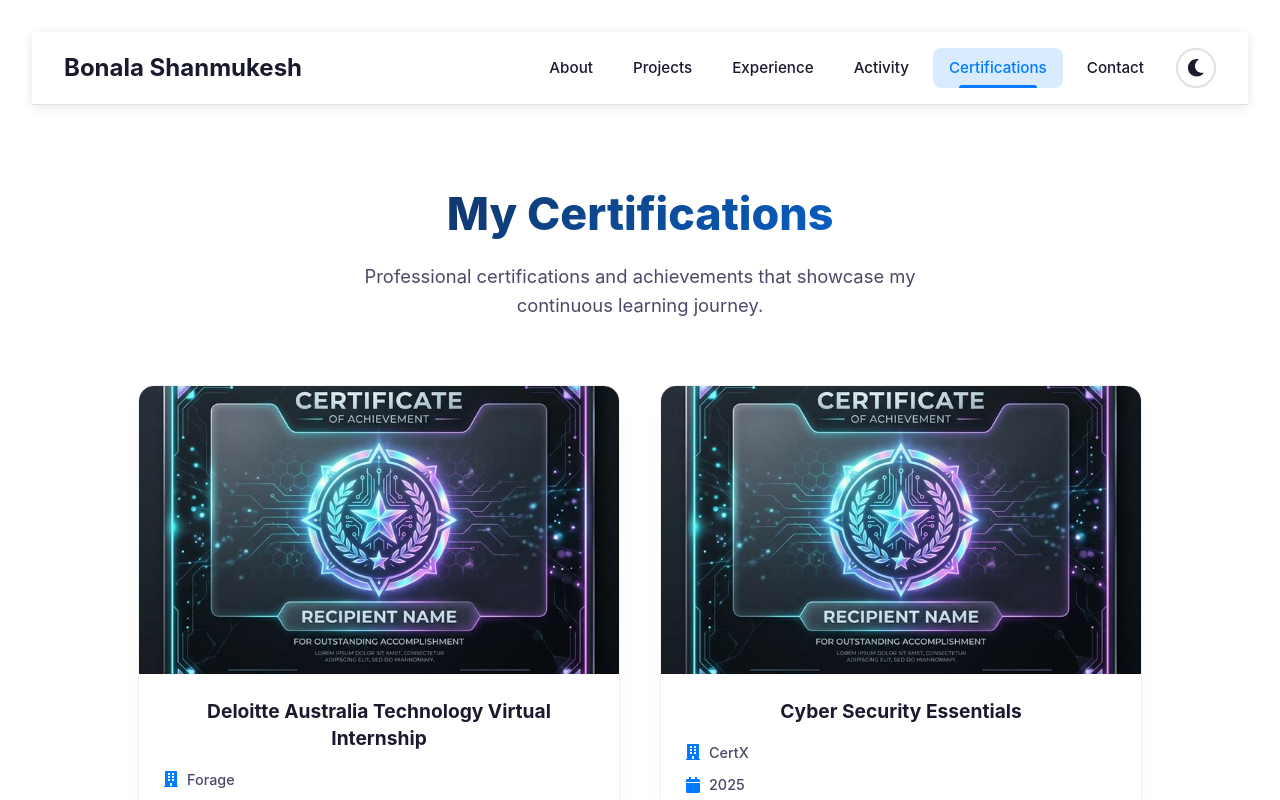
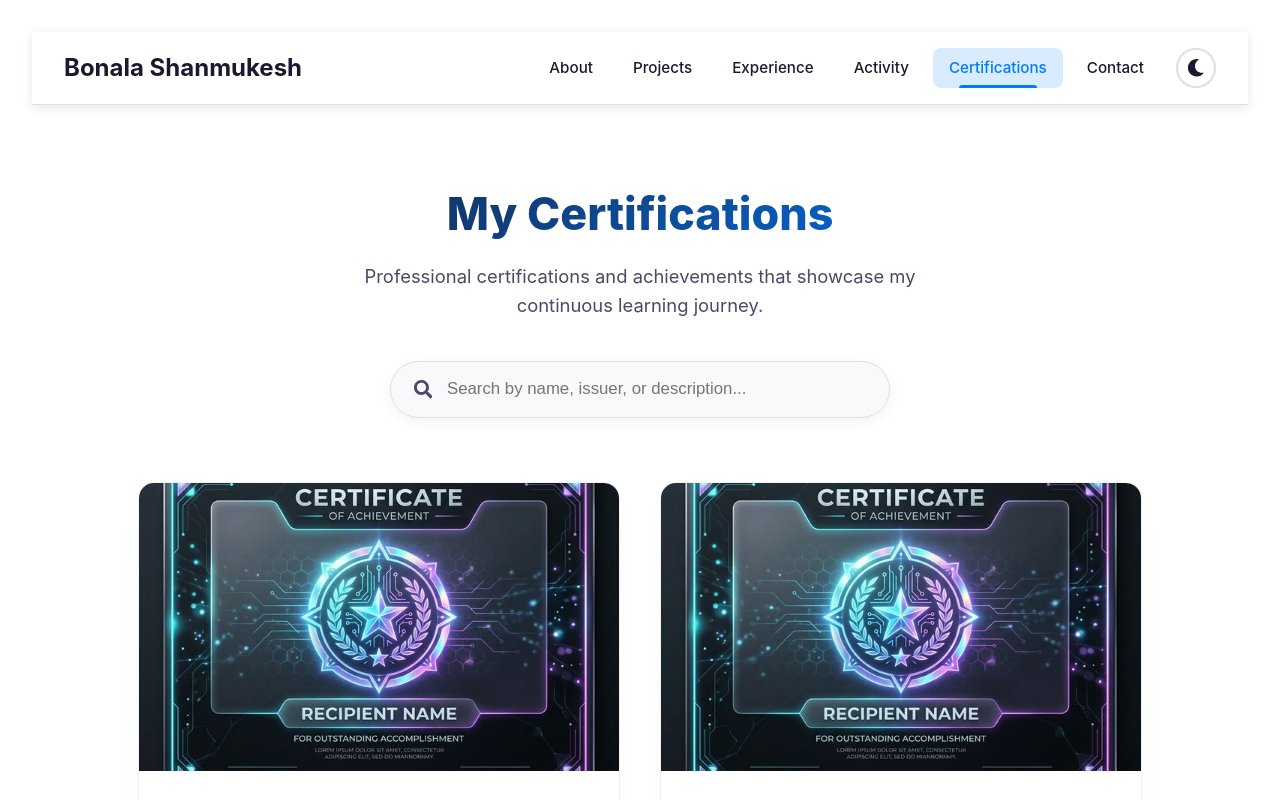
Before and after one commit to Shanmuk4622/my-Portfolio, a React (Vite) app: page /certifications in a window 1280 px wide. Shown: the top 800 px of the page. Built offline with nearby package versions, Linux system fonts and the light colour scheme.

Commit message:
feat: implement dynamic search feature in certifications page

```diff
--- a/src/pages/CertificationsPage.css
+++ b/src/pages/CertificationsPage.css
@@ -19,11 +19,64 @@
   text-align: center;
   font-size: 1.15rem;
   color: var(--text-secondary-color);
-  margin-bottom: 4rem;
+  margin-bottom: 2.5rem;
   max-width: 650px;
   margin-left: auto;
   margin-right: auto;
   line-height: 1.6;
+}
+
+.cert-search-container {
+  display: flex;
+  align-items: center;
+  max-width: 500px;
+  margin: 0 auto 4rem auto;
+  position: relative;
+}
+
+.cert-search-icon {
+  position: absolute;
+  left: 1.5rem;
+  color: var(--text-secondary-color);
+  font-size: 1.15rem;
+}
+
+.cert-search-input {
+  width: 100%;
+  padding: 1.1rem 1.5rem 1.1rem 3.5rem;
+  border-radius: 30px;
+  border: 1px solid var(--border-color);
+  background: var(--bg-secondary-color);
+  color: var(--text-primary-color);
+  font-size: 1.05rem;
+  transition: all 0.3s ease;
+  box-shadow: 0 4px 15px rgba(0, 0, 0, 0.05);
+}
+
+.cert-search-input:focus {
+  outline: none;
+  border-color: var(--primary-color);
+  box-shadow: 0 4px 20px rgba(0, 123, 255, 0.15);
+}
+
+body.dark .cert-search-input {
+  background: rgba(255, 255, 255, 0.05);
+  border: 1px solid rgba(255, 255, 255, 0.1);
+}
+
+body.dark .cert-search-input:focus {
+  border-color: var(--primary-color);
+}
+
+.cert-no-results {
+  text-align: center;
+  font-size: 1.2rem;
+  color: var(--text-secondary-color);
+  margin-top: 3rem;
+  padding: 3rem;
+  background: rgba(var(--bg-color-rgb, 255, 255, 255), 0.02);
+  border-radius: 16px;
+  border: 1px dashed var(--border-color);
 }
 
 .certifications-grid {
--- a/src/pages/CertificationsPage.jsx
+++ b/src/pages/CertificationsPage.jsx
@@ -1,17 +1,42 @@
-import React from 'react';
-import { FaExternalLinkAlt, FaCalendar, FaBuilding } from 'react-icons/fa';
+import React, { useState } from 'react';
+import { FaExternalLinkAlt, FaCalendar, FaBuilding, FaSearch } from 'react-icons/fa';
 import certificationsData from '../data/certifications.json';
 import './CertificationsPage.css';
 
 const CertificationsPage = () => {
+  const [searchQuery, setSearchQuery] = useState('');
+
+  const filteredCerts = certificationsData.filter(cert =>
+    cert.name.toLowerCase().includes(searchQuery.toLowerCase()) ||
+    cert.issuer.toLowerCase().includes(searchQuery.toLowerCase()) ||
+    (cert.description && cert.description.toLowerCase().includes(searchQuery.toLowerCase()))
+  );
+
   return (
     <div className="certifications-container">
       <h1 className="certifications-title">My Certifications</h1>
       <p className="certifications-subtitle">
         Professional certifications and achievements that showcase my continuous learning journey.
       </p>
+
+      <div className="cert-search-container">
+        <FaSearch className="cert-search-icon" />
+        <input
+          type="text"
+          className="cert-search-input"
+          placeholder="Search by name, issuer, or description..."
+          value={searchQuery}
+          onChange={(e) => setSearchQuery(e.target.value)}
+        />
+      </div>
+
+      {filteredCerts.length === 0 ? (
+        <div className="cert-no-results">
+          <p>No certifications found matching "{searchQuery}"</p>
+        </div>
+      ) : (
         <div className="certifications-grid">
-        {certificationsData.map(cert => {
+          {filteredCerts.map(cert => {
             const isFileUrl = cert.url && cert.url.startsWith('file://');
             const finalUrl = isFileUrl ? `/${cert.url.replace('file://', '')}` : cert.url;
 
@@ -56,6 +81,7 @@ const CertificationsPage = () => {
             );
           })}
         </div>
+      )}
     </div>
   );
 };
```
Lines whose indentation alone changed are shown as unchanged.
